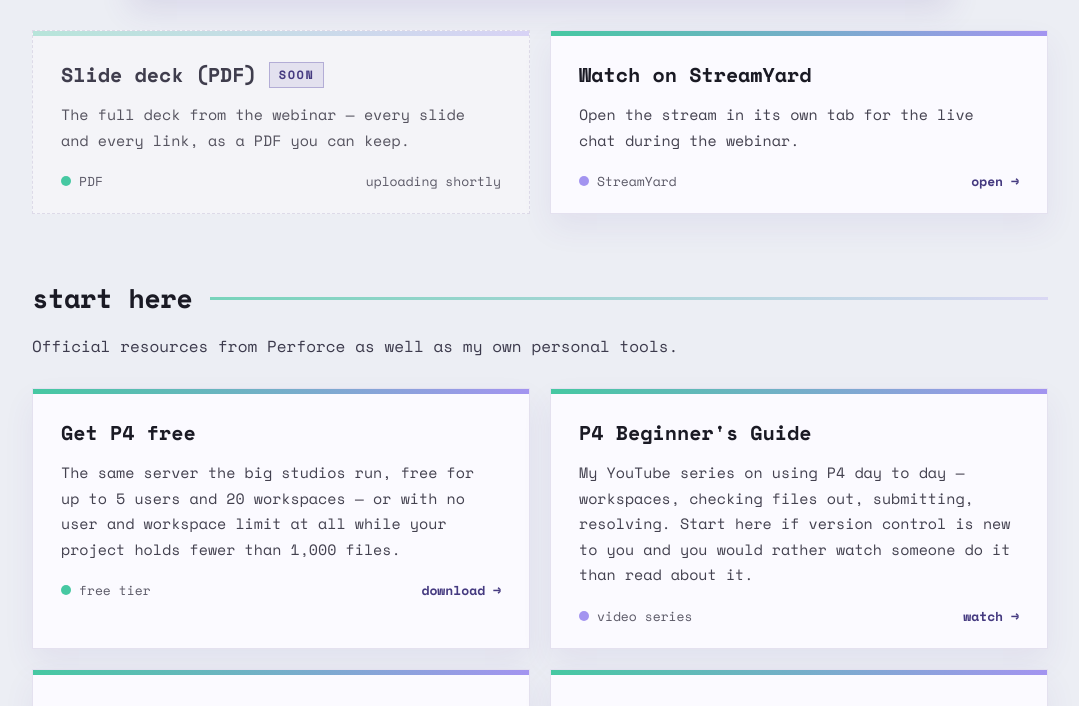
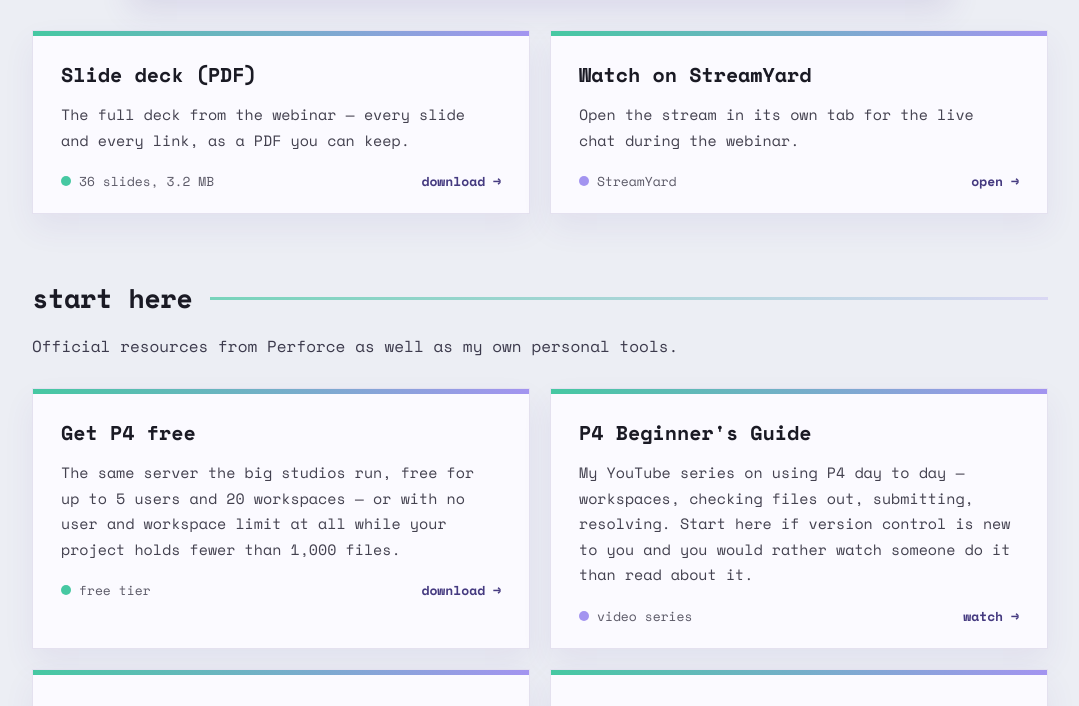
Before and after one commit to jase-perf/jase-perf.github.io, a Jekyll site: the page igda-2026/index.html, which Jekyll copies as it is, in a window 1280 px wide and 900 px high, scrolled down 990 px, cut to the strip 194-900 px from the top of the window. Shown: the whole strip, without its empty margins (100-1179 px from the left). Built offline with Jekyll 4.4.1, drawn with Linux system fonts in a browser that asks for light colours.

Commit message:
Add IGDA 2026 slide deck
Uploads the 36-slide PDF to igda-2026/ and turns the pending slide
deck card into a download link.

Co-Authored-By: Claude Opus 5.5 <noreply@anthropic.com>

```diff
--- a/igda-2026/index.html
+++ b/igda-2026/index.html
@@ -622,28 +622,23 @@
             ></iframe>
           </div>
           <div class="grid">
-            <!-- Slide deck — new deck for IGDA, not uploaded yet. Once the PDF
-                 is in this folder, replace this block with
-                 <a class="card" href="FILENAME.pdf"> ... </a> (copy the card
-                 from ../ggj-2026/index.html), set the slide count and size,
-                 and drop the pending class and the soon tag. -->
-            <div class="card pending">
+            <a class="card" href="IGDA_Version_Control_Webinar_Jase_2026.pdf">
               <div class="card-bar"></div>
               <div class="card-body">
                 <div class="card-name">
-                  Slide deck (PDF)<span class="soon">soon</span>
+                  <span class="glitch">Slide deck (PDF)</span>
                 </div>
                 <div class="card-desc">
                   The full deck from the webinar — every slide and every link,
                   as a PDF you can keep.
                 </div>
                 <div class="card-meta">
-                  <span class="dot" style="background: #46c8a2"></span
-                  >PDF<span class="spacer"></span
-                  ><span>uploading shortly</span>
+                  <span class="dot" style="background: #46c8a2"></span>36
+                  slides, 3.2 MB<span class="spacer"></span
+                  ><span class="glitch cta">download →</span>
                 </div>
               </div>
-            </div>
+            </a>
 
             <!-- YOUTUBE-SWAP: once IGDA posts the recording, point this href
                  at https://www.youtube.com/watch?v=VIDEO_ID, rename the card
```
Also changed, not shown: 1 other file.
